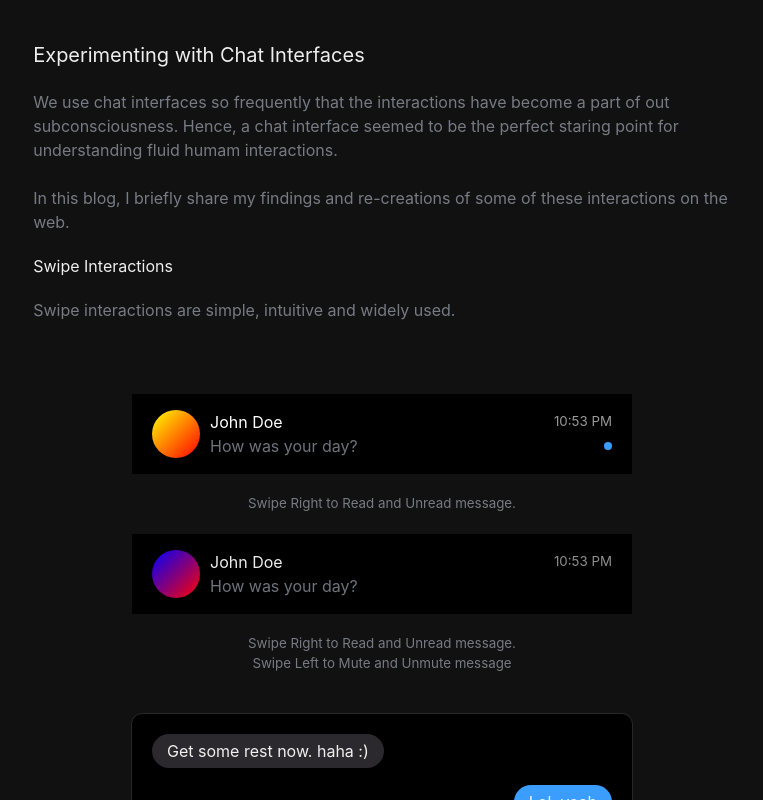
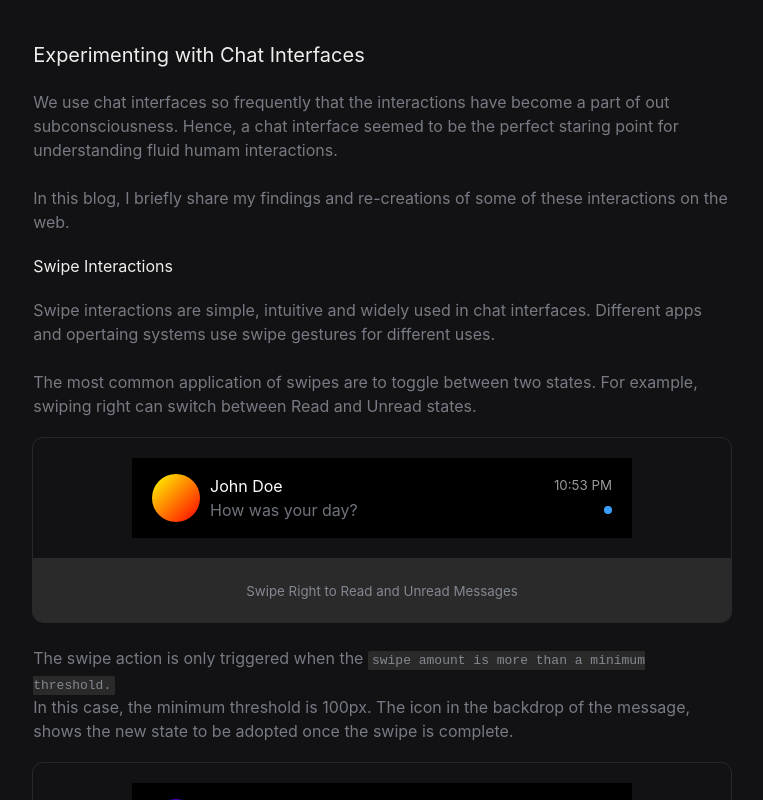
Before and after one commit to harsh-1923/ui-scrible, a React (Vite) app in the folder client/: page /components/chat-interfaces in a window 1280 px wide. Shown: the top 800 px of the page, without its empty margins (258-1021 px from the left). Built offline with nearby package versions, Linux system fonts and the light colour scheme; the HTML template or start-up script is replaced by a standard one.

Commit message:
Mummy and Papa

```diff
--- a/client/src/Pages/Demo/ChatInterfaces/ChatInterfaces.jsx
+++ b/client/src/Pages/Demo/ChatInterfaces/ChatInterfaces.jsx
@@ -12,6 +12,7 @@ import MarkChatUnreadIcon from "@mui/icons-material/MarkChatUnread";
 import ChatVariantV2 from "../../../ui/ChatVariantV2/ChatVariantV2";
 import ChatVariantV3 from "../../../ui/ChatVariantV3/ChatVariantV3";
 import SwipeToReply from "../../../ui/SwipeToReply/SwipeToReply";
+import ChatDemo from "../../../ui/ChatDemo/ChatDemo";
 
 const ChatVariant1 = ({
   name = "John Doe",
@@ -31,7 +32,7 @@ const ChatVariant1 = ({
   return (
     <div className="cv1-wrap">
       <div className="cv1-backdrop">
-        {read ? <MarkChatReadIcon /> : <MarkChatUnreadIcon />}
+        {!read ? <MarkChatReadIcon /> : <MarkChatUnreadIcon />}
       </div>
 
       <motion.div
@@ -85,23 +86,44 @@ const ChatInterfaces = () => {
       <p className="subheader">Swipe Interactions</p>
 
       <p className="basic-text-muted">
-        Swipe interactions are simple, intuitive and widely used.
+        Swipe interactions are simple, intuitive and widely used in chat
+        interfaces. Different apps and opertaing systems use swipe gestures for
+        different uses.
+        <br />
+        <br />
+        The most common application of swipes are to toggle between two states.
+        For example, swiping right can switch between Read and Unread states.
       </p>
+
+      <ChatDemo label={["Swipe Right to Read and Unread Messages"]}>
+        <ChatVariant1 />
+      </ChatDemo>
+
       <br />
 
-      <br />
-      <br />
-      <ChatVariant1 />
-      <small className="demo-label">
-        Swipe Right to Read and Unread message.
-      </small>
+      <p className="basic-text-muted">
+        The swipe action is only triggered when the{" "}
+        <code>swipe amount is more than a minimum threshold.</code>
+        <br />
+        In this case, the minimum threshold is 100px. The icon in the backdrop
+        of the message, shows the new state to be adopted once the swipe is
+        complete.
+      </p>
 
-      <ChatVariantV2 />
-
+      <ChatDemo
+        label={[
+          "Swipe Right to Read and Unread message.",
+          "Swipe Left to Mute and Unmute message",
+        ]}
+      >
+        <ChatVariantV2 />
+        <ChatVariantV2 />
+      </ChatDemo>
+      {/*
       <small className="demo-label">
         Swipe Right to Read and Unread message. <br />
         Swipe Left to Mute and Unmute message
-      </small>
+      </small> */}
 
       {/* <ChatVariantV3 /> */}
 
--- a/client/src/index.css
+++ b/client/src/index.css
@@ -11,8 +11,9 @@
   overscroll-behavior: none;
 
   --root-page-horizontal-padding: clamp(16px, 4vw, 5vw);
-  --background-dark: #111111;
-  --background-secondary: #ffffff1b;
+  --background-dark: #121113;
+  --background-secondary: #2a2a2a;
+
   --text-primary: #ffffffed;
   --text-secondary: #e5edfd7b;
 
@@ -54,3 +55,9 @@ button:focus {
 .muted {
   opacity: 0.6;
 }
+
+code {
+  background-color: var(--background-secondary);
+  padding: 2px 4px;
+  border-radius: 2px;
+}
--- /dev/null
+++ b/client/src/ui/ChatDemo/ChatDemo.css
@@ -0,0 +1,29 @@
+.cd-wrap {
+  outline: var(--outline-muted);
+  width: 100%;
+  display: flex;
+  align-items: center;
+  justify-content: center;
+  flex-direction: column;
+  padding-top: 20px;
+  margin-top: 20px;
+  border-radius: 10px;
+  overflow: hidden;
+}
+
+.cd-label {
+  padding: 20px;
+  margin-top: 20px;
+  background-color: var(--background-secondary);
+  width: 100%;
+  display: flex;
+  align-items: center;
+  justify-content: center;
+
+  text-align: center;
+}
+
+.cd-li {
+  text-decoration: none;
+  list-style-type: none;
+}
--- /dev/null
+++ b/client/src/ui/ChatDemo/ChatDemo.jsx
@@ -0,0 +1,25 @@
+import React from "react";
+import "./ChatDemo.css";
+
+const ChatDemo = ({ children, label }) => {
+  return (
+    <div className="cd-wrap">
+      {children}
+      <div className="cd-label">
+        {label && (
+          <ul>
+            {label.map((l, idx) => {
+              return (
+                <li className="cd-li">
+                  <small className="demo-label">{l}</small>
+                </li>
+              );
+            })}
+          </ul>
+        )}
+      </div>
+    </div>
+  );
+};
+
+export default ChatDemo;
--- a/client/src/ui/ChatVariantV2/ChatVariantV2.css
+++ b/client/src/ui/ChatVariantV2/ChatVariantV2.css
@@ -2,16 +2,20 @@
   --chat-height: 80px;
   --backdrop-bg: #3b9eff;
   --backdrop-mute: #8e4ec6;
+  --chat-bg: black;
   width: 90%;
   display: flex;
   align-items: center;
   justify-content: center;
   flex-direction: column;
-  margin-top: 20px;
   height: var(--chat-height);
   max-width: 500px;
   position: relative;
   overflow: hidden;
+}
+
+.cv-2-wrap + .cv-2-wrap {
+  border-top: var(--outline-muted);
 }
 
 .cv-2-backdrop {
@@ -54,7 +58,7 @@
 }
 
 .dc-wrap {
-  background-color: black;
+  background-color: var(--chat-bg);
   display: flex;
   gap: 10px;
   align-items: center;
```
